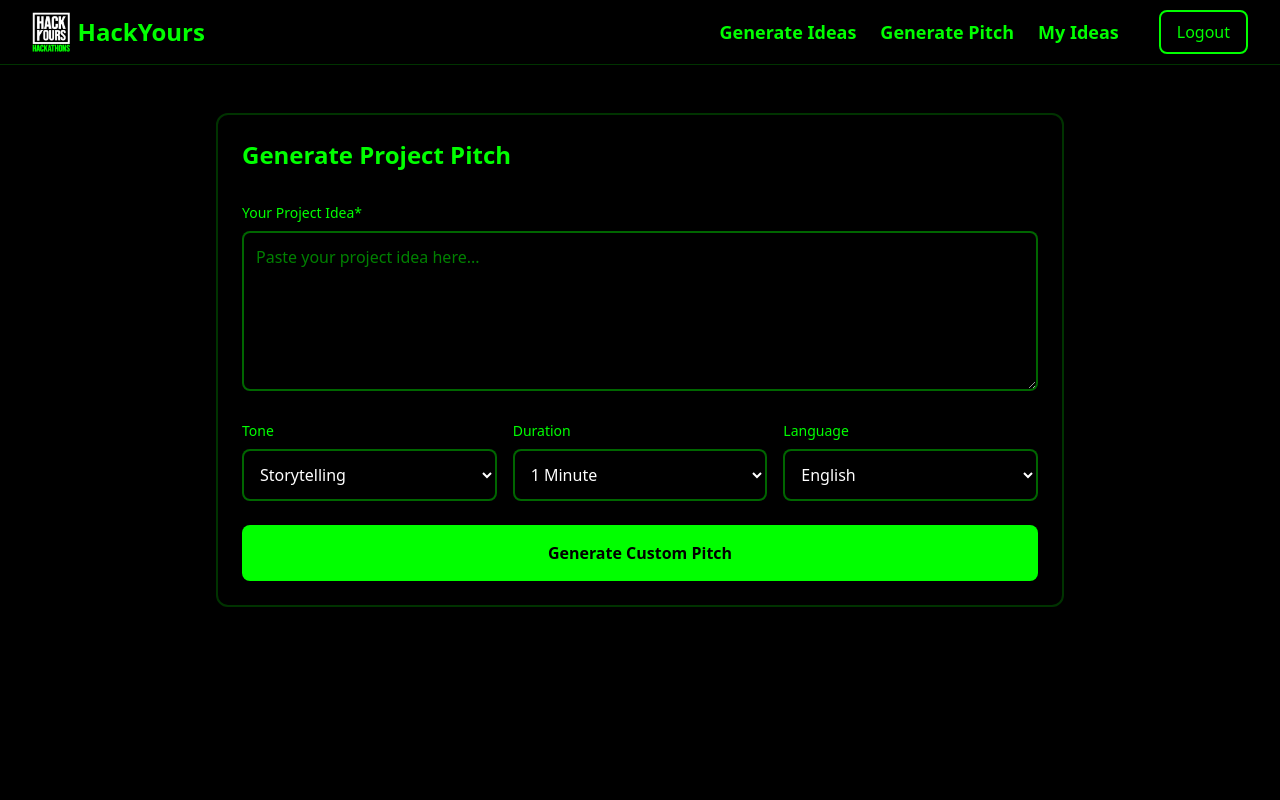
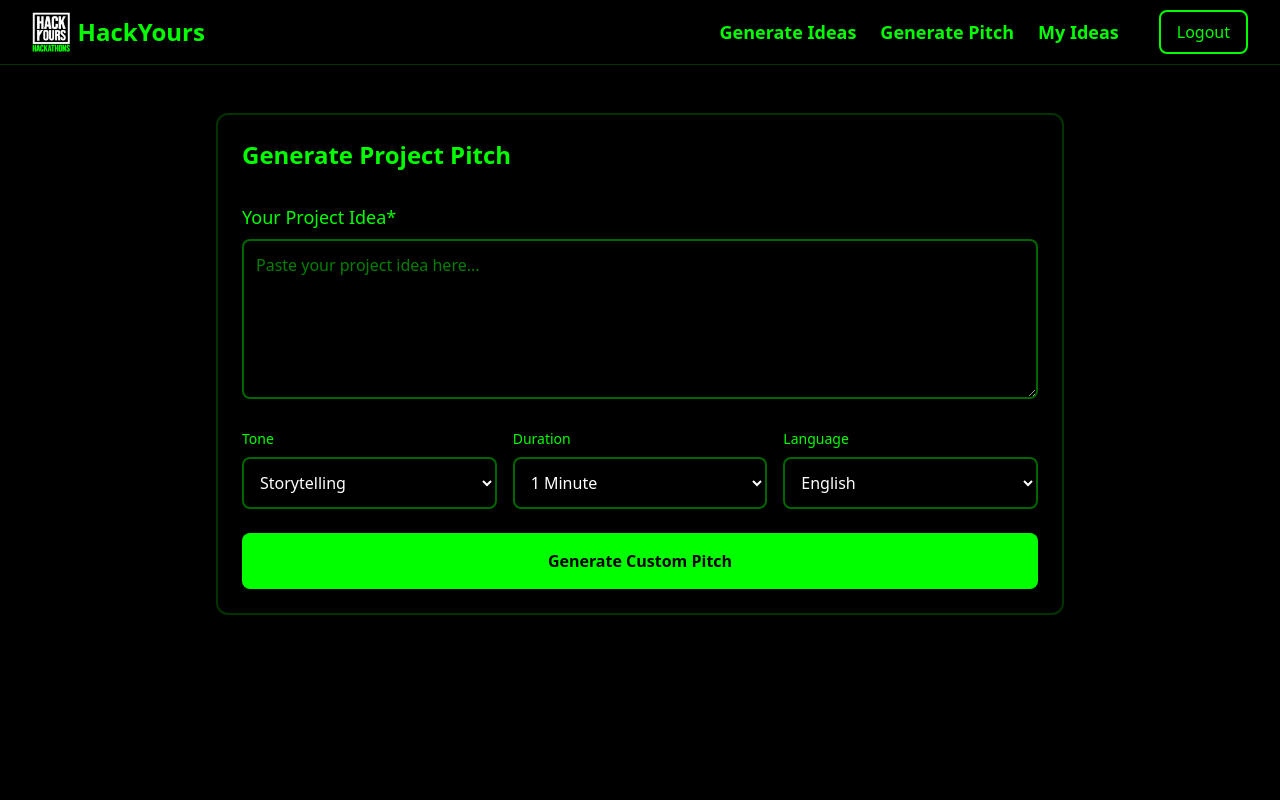
Before and after one commit to raghavxkatta/HackYours-BinaryBrains, a React (Vite) app: page /pitchGenerator in a window 1280 px wide. Shown: the top 800 px of the page. Built offline with nearby package versions, Linux system fonts and the light colour scheme; no server answers; sample sign-in values are in the browser's storage.

Commit message:
Fixed Size issue in Pitch Generator

```diff
--- a/src/pages/PitchGenerator.jsx
+++ b/src/pages/PitchGenerator.jsx
@@ -84,7 +84,7 @@ Requirements:
                     <h2 className="text-2xl font-bold text-[#01FF00] mb-8"> Generate Project Pitch</h2>
 
                     <div className="mb-6">
-                        <label className="block text-[#01FF00] text-sm font-medium mb-2">Your Project Idea*</label>
+                        <label className="block text-[#01FF00] text-lg font-medium mb-2">Your Project Idea*</label>
                         <textarea
                             value={idea}
                             onChange={(e) => setIdea(e.target.value)}
```
